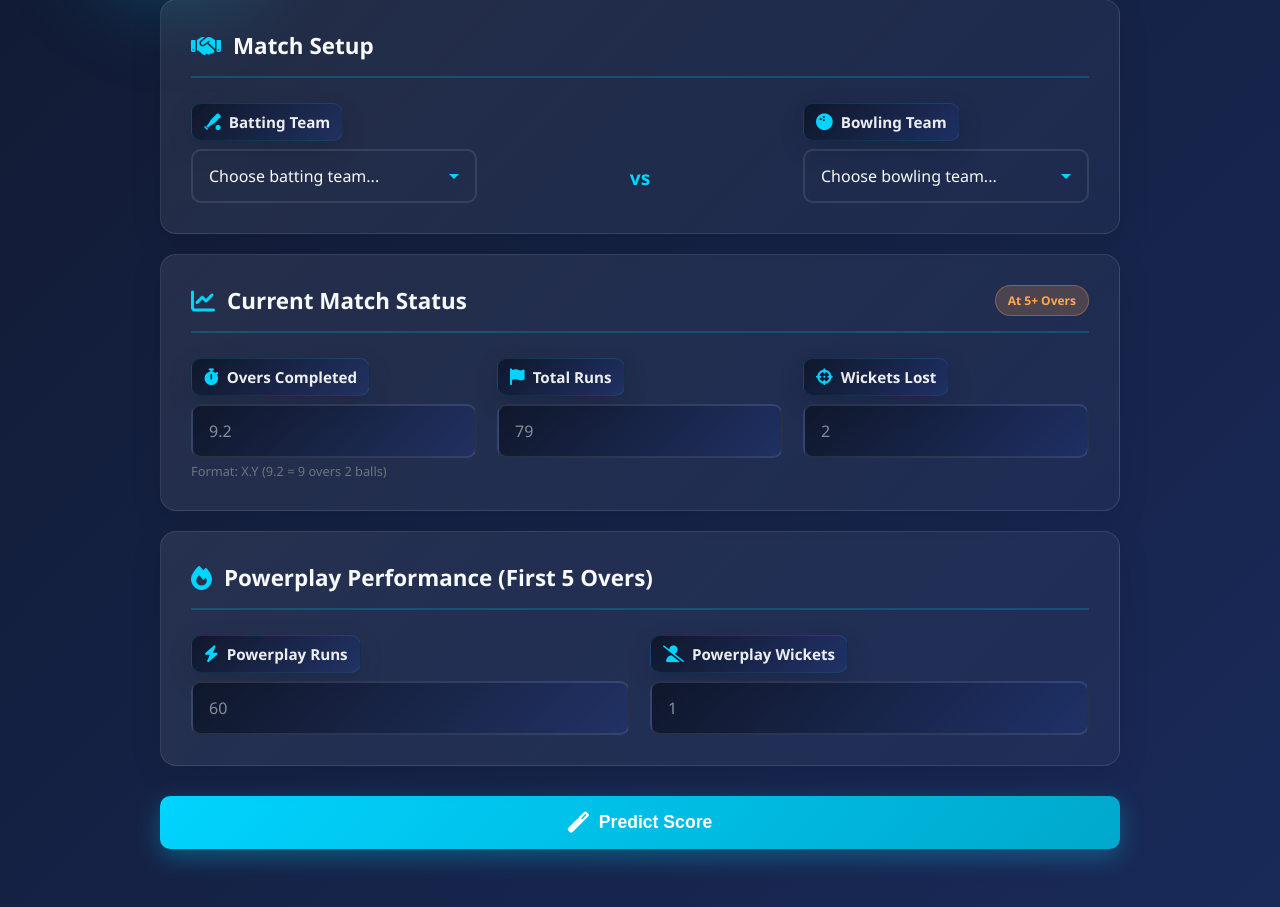
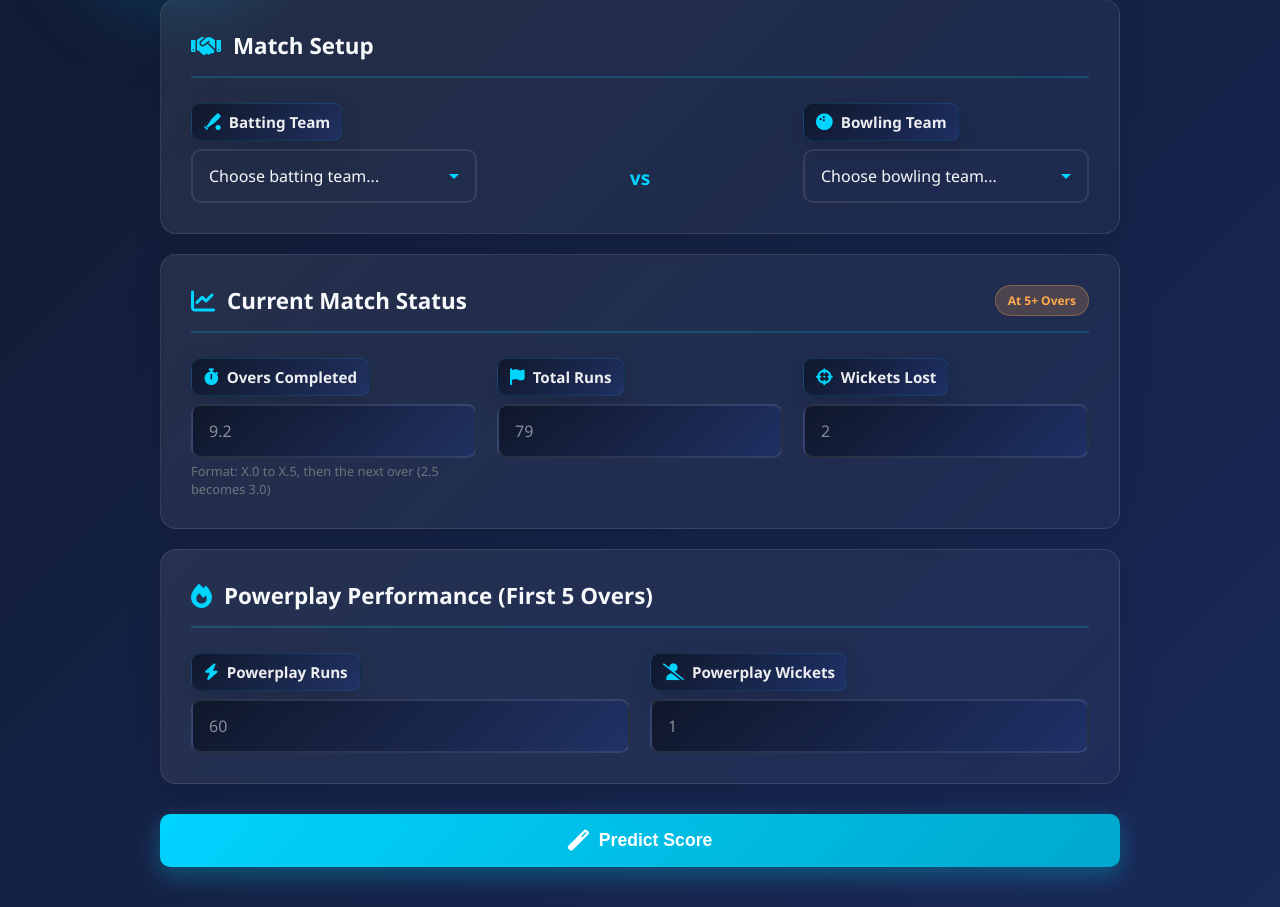
Before and after one commit to nawalejaydip03/ipl-score-prediction-, a Flask app: page / in a window 1280 px wide. Shown: the part 660-1567 px from the top of the page. Run offline with Flask 3, Linux system fonts and the light colour scheme.

Commit message:
Normalize cricket overs input

```diff
--- a/app.py
+++ b/app.py
@@ -39,6 +39,26 @@ def prepare_features(batting_team, bowling_team, overs, runs, wickets, runs_in_p
     features.extend(encode_team(bowling_team))
     features.extend([overs, runs, wickets, runs_in_prev_5, wickets_in_prev_5])
     return np.array([features])
+
+def normalize_overs(overs_value):
+    """Normalize cricket overs so balls roll over after 5."""
+    try:
+        overs = float(overs_value)
+    except (TypeError, ValueError):
+        return None
+
+    whole_overs = int(overs)
+    ball_tens = round((overs - whole_overs) * 10)
+
+    if ball_tens < 0:
+        return None
+
+    if ball_tens > 5:
+        overs = whole_overs + 1
+    else:
+        overs = whole_overs + (ball_tens / 10)
+
+    return overs
 
 def train_model():
     """Train the model from ipl.csv data"""
@@ -121,7 +141,10 @@ def predict():
         if not batting_team or not bowling_team:
             return jsonify({'success': False, 'error': 'Teams are required'}), 400
 
-        overs = float(data.get('overs', 0))
+        overs = normalize_overs(data.get('overs', 0))
+        if overs is None or overs < 5 or overs > 20:
+            return jsonify({'success': False, 'error': 'Overs must use cricket format like 5.0, 5.1 ... 5.5, 6.0'}), 400
+
         runs = float(data.get('runs', 0))
         wickets = float(data.get('wickets', 0))
         runs_in_prev_5 = float(data.get('runs_in_prev_5', 0))
--- a/index.html
+++ b/index.html
@@ -76,7 +76,7 @@
                                 </label>
                                 <input type="number" id="overs" name="overs" min="5" max="20" step="0.1"
                                        placeholder="9.2" required>
-                                <small>Format: X.Y (9.2 = 9 overs 2 balls)</small>
+                                    <small>Format: X.0 to X.5, then the next over (2.5 becomes 3.0)</small>
                             </div>
 
                             <div class="form-group">
--- a/static/script.js
+++ b/static/script.js
@@ -16,6 +16,7 @@ document.addEventListener('DOMContentLoaded', function() {
     setupFormHandler();
     setupShareButton();
     setupTeamSelectionVisuals();
+    setupOversInputBehavior();
 });
 
 // Setup visual feedback for team selection
@@ -36,6 +37,48 @@ function setupTeamSelectionVisuals() {
             }
         });
     });
+}
+
+function formatCricketOvers(rawValue) {
+    const raw = String(rawValue).trim();
+    if (!raw) {
+        return '';
+    }
+
+    const overs = Number(raw);
+    if (!Number.isFinite(overs)) {
+        return null;
+    }
+
+    const wholeOvers = Math.floor(overs);
+    const ballTens = Math.round((overs - wholeOvers) * 10);
+
+    if (ballTens < 0) {
+        return null;
+    }
+
+    if (ballTens > 5) {
+        return String(wholeOvers + 1);
+    }
+
+    return ballTens === 0 ? String(wholeOvers) : `${wholeOvers}.${ballTens}`;
+}
+
+function setupOversInputBehavior() {
+    const oversInput = document.getElementById('overs');
+    if (!oversInput) {
+        return;
+    }
+
+    const syncOversValue = () => {
+        const normalized = formatCricketOvers(oversInput.value);
+        if (normalized !== null && normalized !== oversInput.value) {
+            oversInput.value = normalized;
+        }
+    };
+
+    oversInput.addEventListener('input', syncOversValue);
+    oversInput.addEventListener('blur', syncOversValue);
 }
 
 // Load teams from backend
@@ -108,7 +151,7 @@ async function handleFormSubmit(event) {
         const data = {
             batting_team: formData.get('batting_team'),
             bowling_team: formData.get('bowling_team'),
-            overs: formData.get('overs'),
+            overs: formatCricketOvers(formData.get('overs')),
             runs: formData.get('runs'),
             wickets: formData.get('wickets'),
             runs_in_prev_5: formData.get('runs_in_prev_5'),
@@ -117,7 +160,7 @@ async function handleFormSubmit(event) {
 
         // Validate data
         if (!validateInputs(data)) {
-            showError('❌ Please fill in all fields correctly. Overs must be ≥ 5.0');
+            showError('❌ Please fill in all fields correctly. Overs must use cricket format like 5.0, 5.1 ... 5.5, 6.0');
             showLoading(false);
             submitBtn.disabled = false;
             submitBtn.style.opacity = '1';
@@ -166,7 +209,10 @@ function validateInputs(data) {
         return false;
     }
 
-    const overs = parseFloat(data.overs);
+    const normalizedOvers = formatCricketOvers(data.overs);
+    if (normalizedOvers === null || normalizedOvers === '') return false;
+
+    const overs = parseFloat(normalizedOvers);
     const runs = parseFloat(data.runs);
     const wickets = parseFloat(data.wickets);
     const runs_in_prev_5 = parseFloat(data.runs_in_prev_5);
--- a/templates/index.html
+++ b/templates/index.html
@@ -81,7 +81,7 @@
                                 </label>
                                 <input type="number" id="overs" name="overs" min="5" max="20" step="0.1"
                                        placeholder="9.2" required>
-                                <small>Format: X.Y (9.2 = 9 overs 2 balls)</small>
+                                    <small>Format: X.0 to X.5, then the next over (2.5 becomes 3.0)</small>
                             </div>
 
                             <div class="form-group">
```
Also changed, not shown: netlify/functions/api.js (+39 -2 lines).
